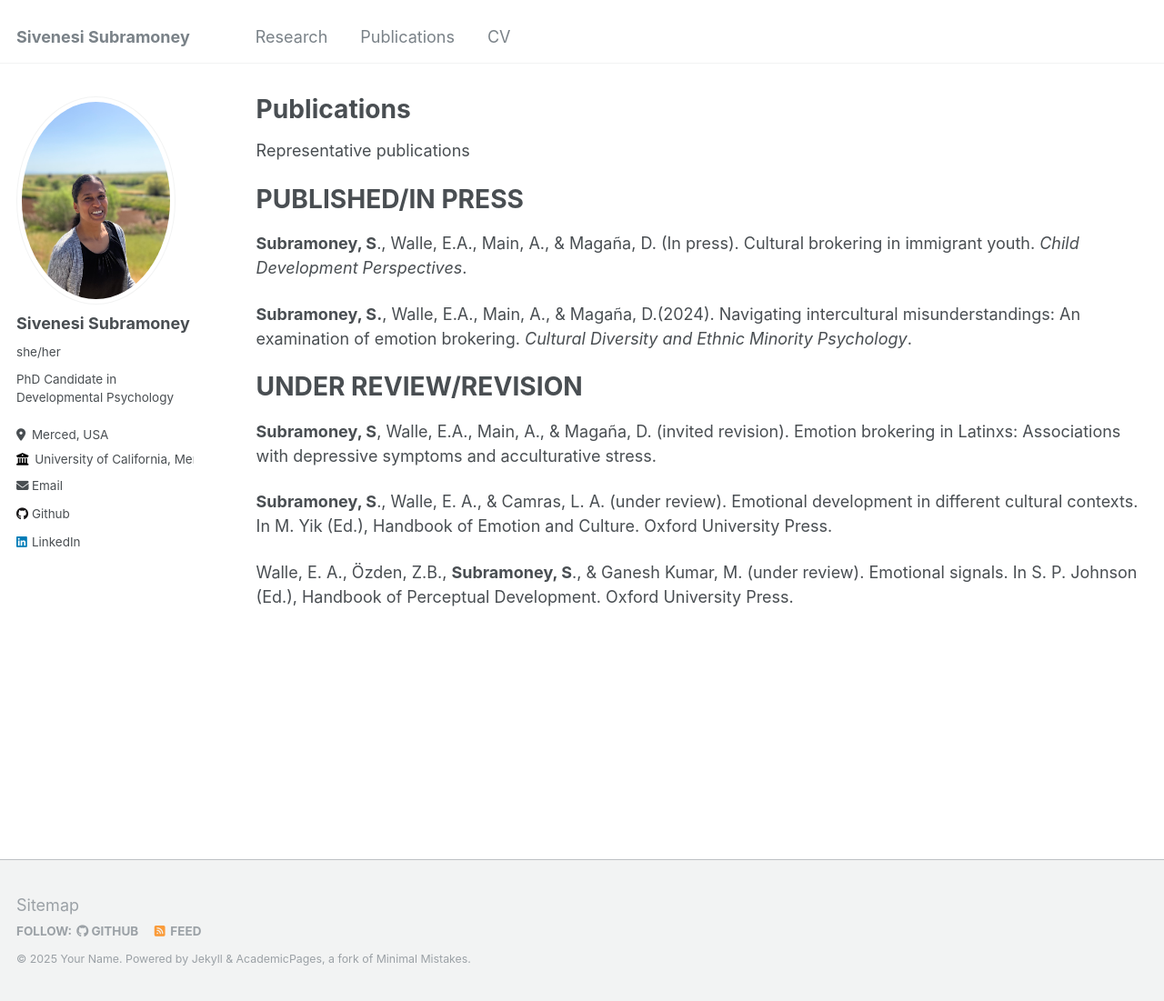
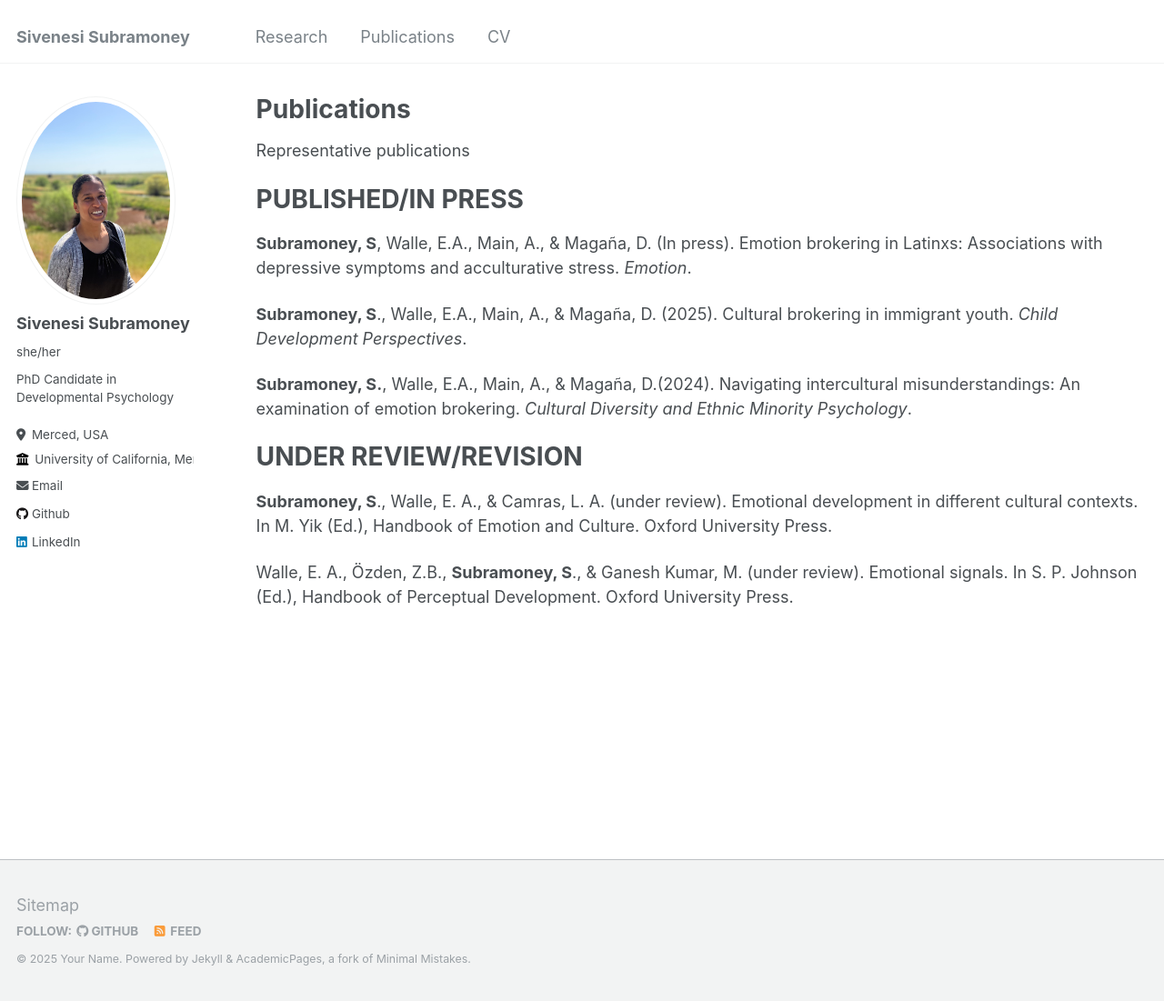
Before and after one commit to Sivenesi/Sivenesi.github.io, a Jekyll site: the page built from _pages/publications.md, in a window 1280 px wide and 1101 px high. Shown: the whole window at 91% size. Built offline with Jekyll 4.4.1, drawn with Linux system fonts in a browser that asks for light colours.

Commit message:
Update publications.md

```diff
--- a/_pages/publications.md
+++ b/_pages/publications.md
@@ -9,14 +9,14 @@ Representative publications
 
 # PUBLISHED/IN PRESS
 
-**Subramoney, S**., Walle, E.A., Main, A., & Magaña, D. (In press). Cultural brokering in immigrant youth. *Child Development Perspectives*.
+**Subramoney, S**, Walle, E.A., Main, A., & Magaña, D. (In press). Emotion brokering in Latinxs: Associations with depressive symptoms and acculturative stress. *Emotion*.
+
+**Subramoney, S**., Walle, E.A., Main, A., & Magaña, D. (2025). Cultural brokering in immigrant youth. *Child Development Perspectives*.
 
 **Subramoney, S.**, Walle, E.A., Main, A., & Magaña, D.(2024). Navigating intercultural misunderstandings: An examination of emotion brokering. *Cultural Diversity and Ethnic Minority Psychology*.
 
 # UNDER REVIEW/REVISION
 
-**Subramoney, S**, Walle, E.A., Main, A., & Magaña, D. (invited revision). Emotion brokering in Latinxs: Associations with depressive symptoms and acculturative stress.
-
 **Subramoney, S**., Walle, E. A., & Camras, L. A. (under review). Emotional development in different cultural contexts. In M. Yik (Ed.), Handbook of Emotion and Culture. Oxford University Press.
 
 Walle, E. A., Özden, Z.B., **Subramoney, S**., & Ganesh Kumar, M. (under review). Emotional signals. In S. P. Johnson (Ed.), Handbook of Perceptual Development. Oxford University Press.
```
